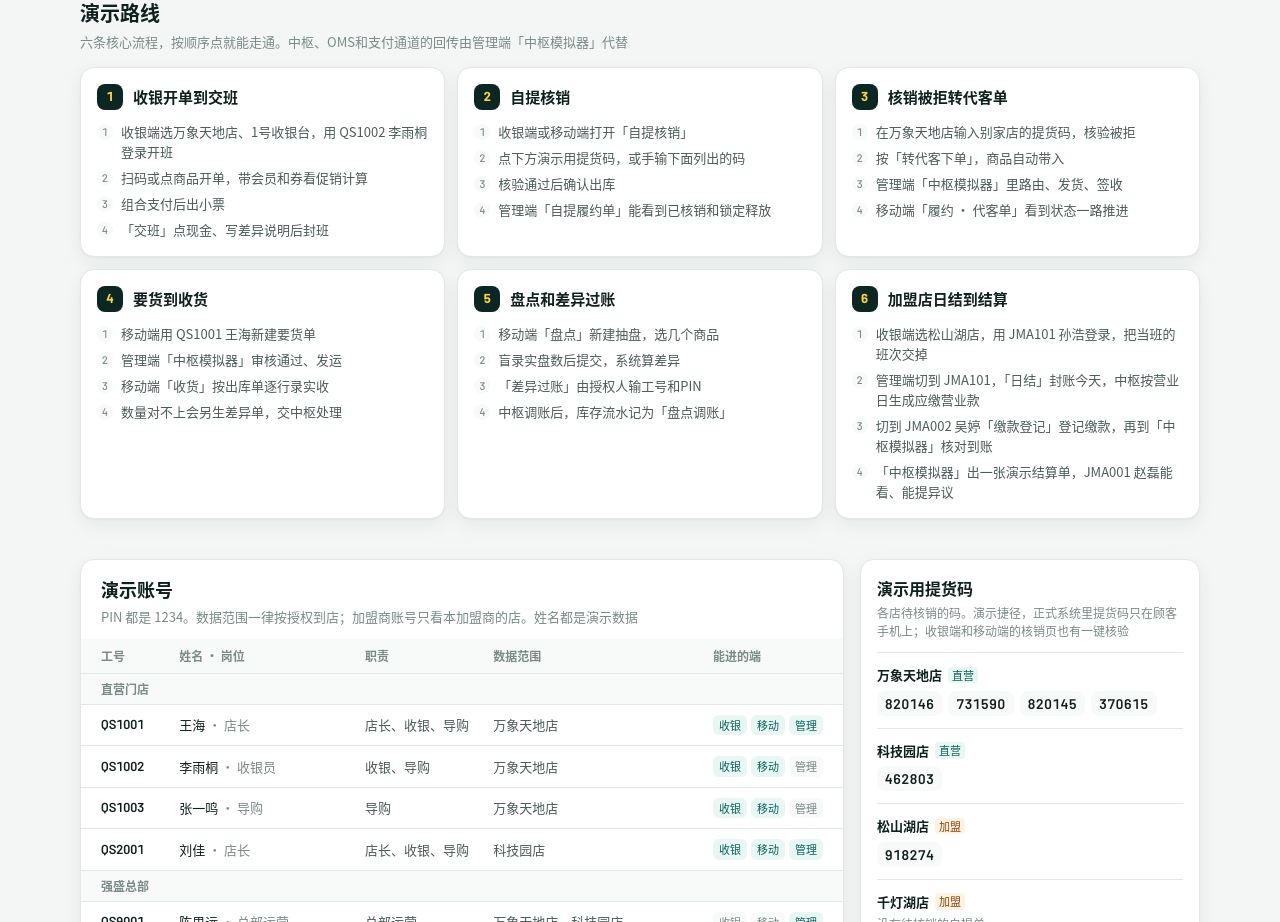
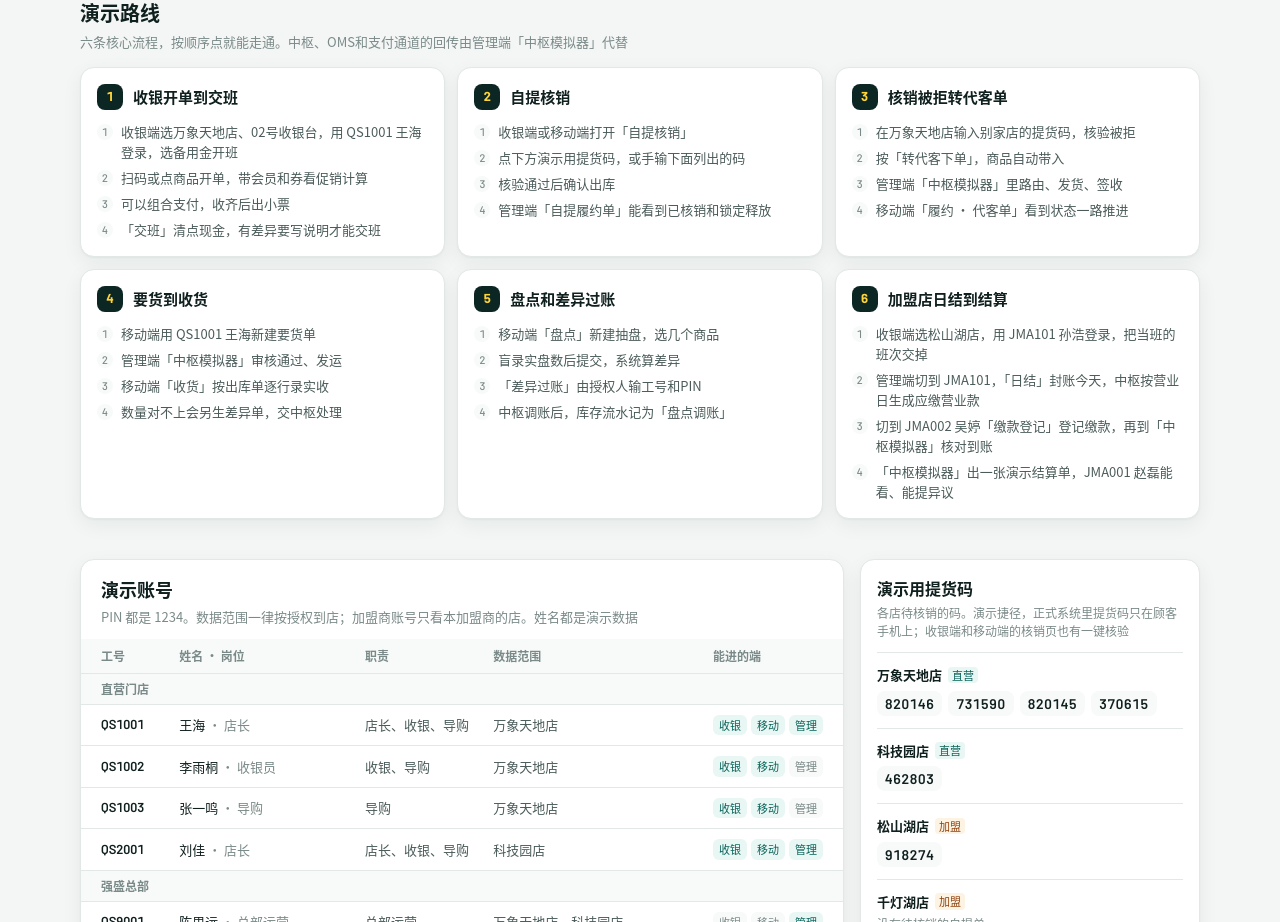
Before and after one commit to TopVitamin/QS-POS-Project, a Vue app in the folder 09-产品原型/: page / in a window 1280 px wide. Shown: the part 780-1702 px from the top of the page. Built offline with nearby package versions, Linux system fonts and the light colour scheme.

Commit message:
fix(prototype): 演示结算期间按代码口径写成今天之前的7个营业日；入口页收银路线改为在02号收银台开新班
Co-authored-by: @PM维他命 <934436407@qq.com>

```diff
--- a/09-产品原型/src/apps/portal/App.vue
+++ b/09-产品原型/src/apps/portal/App.vue
@@ -51,7 +51,7 @@ const ENDS: { key: AppEnd; href: string; icon: string; tint: string; tech: strin
 const ROUTES: { title: string; steps: string[] }[] = [
   {
     title: '收银开单到交班',
-    steps: ['收银端选万象天地店、1号收银台，用 QS1002 李雨桐登录开班', '扫码或点商品开单，带会员和券看促销计算', '组合支付后出小票', '「交班」点现金、写差异说明后封班'],
+    steps: ['收银端选万象天地店、02号收银台，用 QS1001 王海登录，选备用金开班', '扫码或点商品开单，带会员和券看促销计算', '可以组合支付，收齐后出小票', '「交班」清点现金，有差异要写说明才能交班'],
   },
   {
     title: '自提核销',
--- a/09-产品原型/src/shared/config/assumptions.ts
+++ b/09-产品原型/src/shared/config/assumptions.ts
@@ -135,7 +135,7 @@ export const ASSUMPTIONS = {
   settlementPeriod: {
     key: 'settlementPeriod',
     title: '结算周期',
-    value: '演示结算单取10月1日至14日，只为展示版式',
+    value: '演示结算单取今天之前的7个营业日，只为展示版式',
     pending: ['待确认-19'],
   },
 } satisfies Record<string, Assumption>
```
